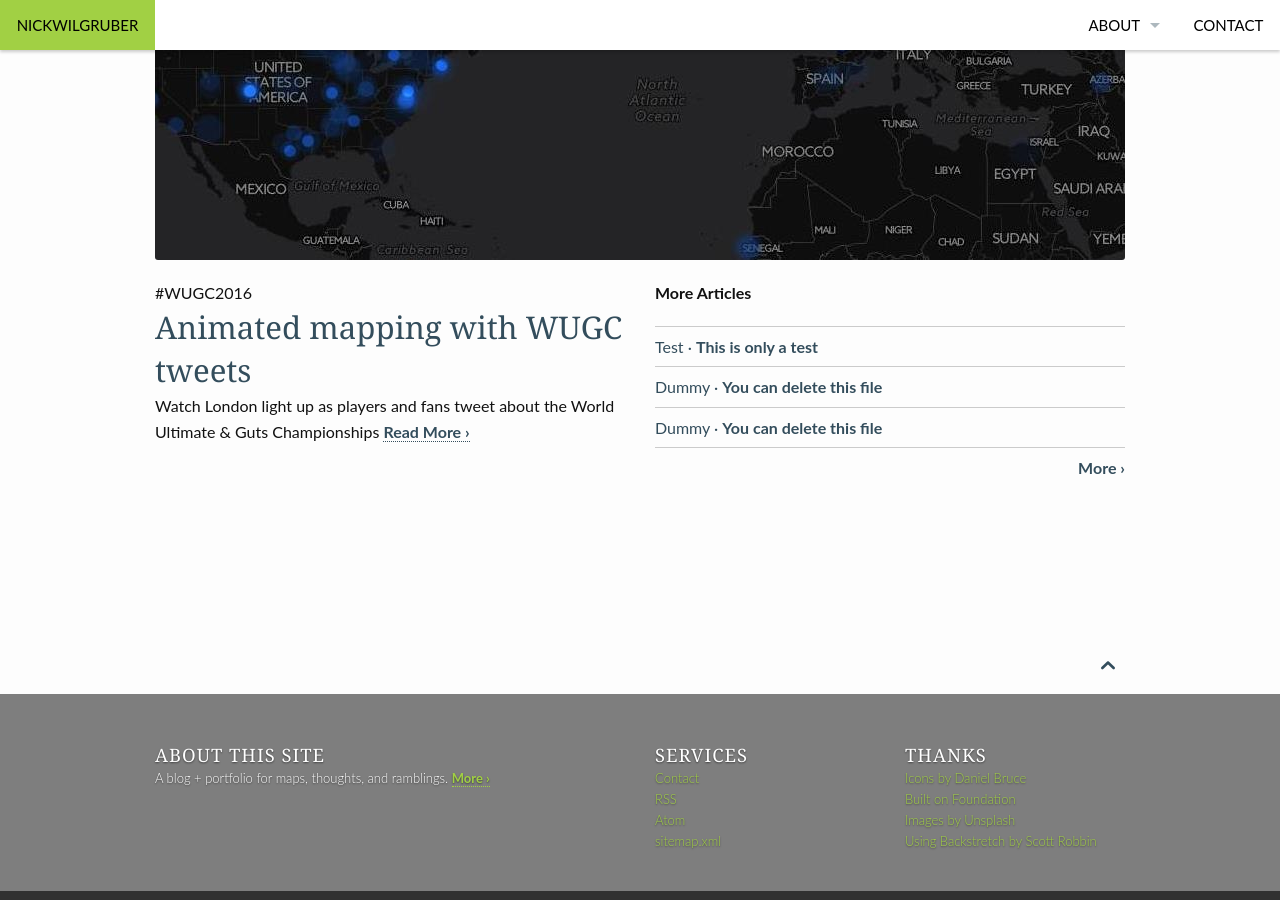
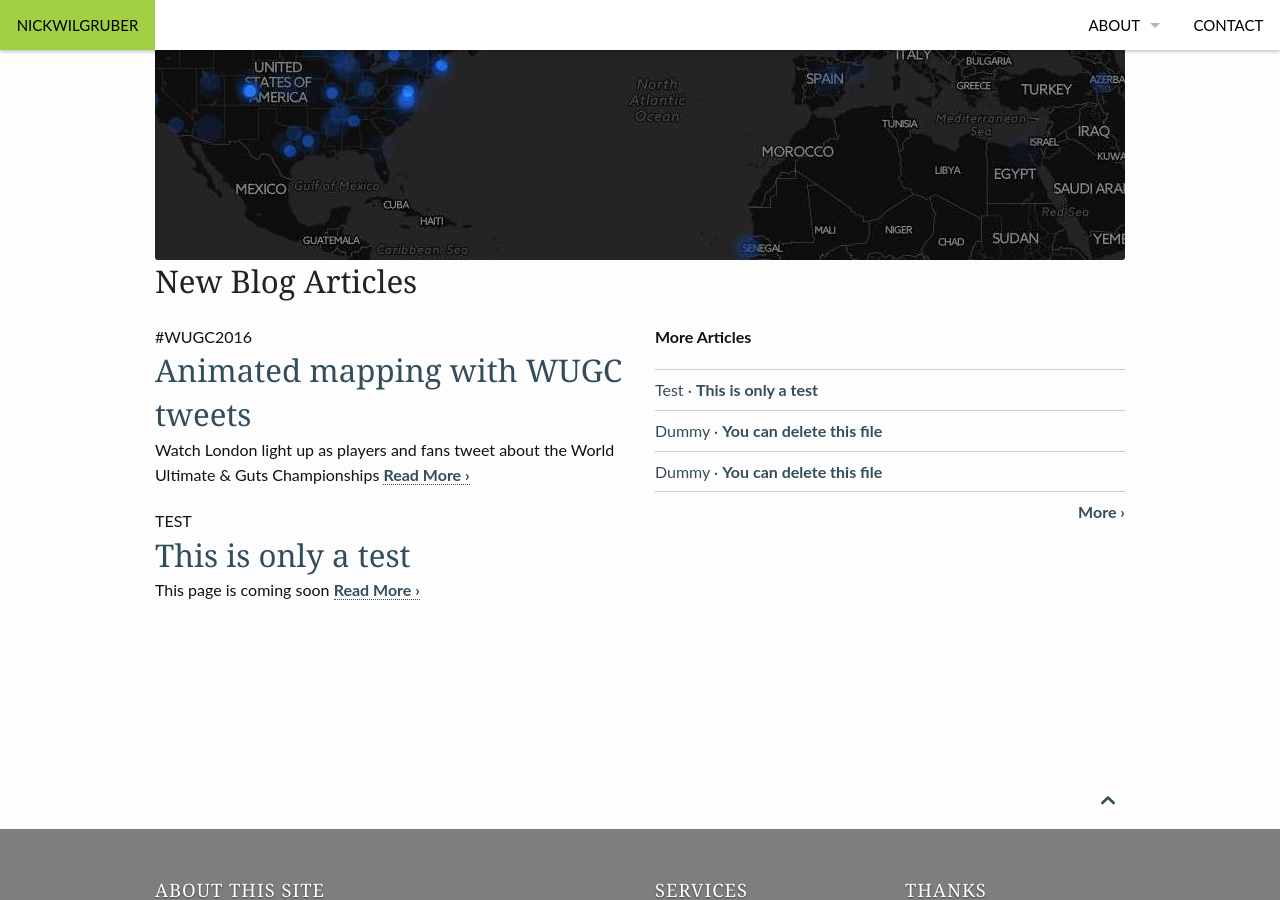
Before and after one commit to wontgruber/wontgruber.github.io, a Jekyll site: the page built from pages/pages-root-folder/index.md, in a window 1280 px wide and 900 px high, scrolled down 570 px. Built offline with Jekyll 4.4.1, drawn with Linux system fonts in a browser that asks for light colours.

Commit message:
Add another featured post to frontpage

```diff
--- a/_layouts/frontpage.html
+++ b/_layouts/frontpage.html
@@ -19,7 +19,7 @@
 {% unless site.posts == empty %}
     <div class="row t30 b20 homepage">
         <div class="small-12 columns">
-            {% for post in site.posts limit:1 %}
+            {% for post in site.posts limit:2 %}
             {% if post.image.homepage %}
             <p>
                 <a href="{{ site.url }}{{ site.baseurl }}{{ post.url }}" title="{{ post.title escape_once }}"><img width="970" src="{{ site.urlimg }}{{ post.image.homepage }}" alt="{{ page.title escape_once }}"></a>
@@ -40,7 +40,7 @@
 
     <div class="row">
         <div class="medium-6 columns">
-            {% for post in site.posts limit:1 %}
+            {% for post in site.posts limit:2 %}
             {% if post.subheadline %}<p class="subheadline">{{ post.subheadline }}</p>{% endif %}
             <h2><a href="{{ site.url }}{{ site.baseurl }}{{ post.url }}">{{ post.title }}</a></h2>
             <p>
```
